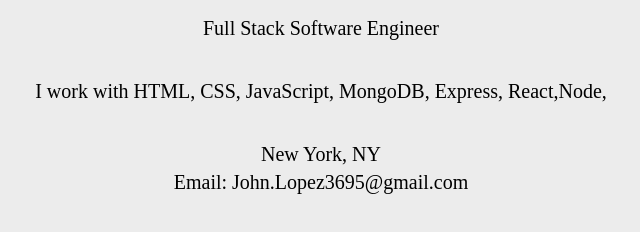
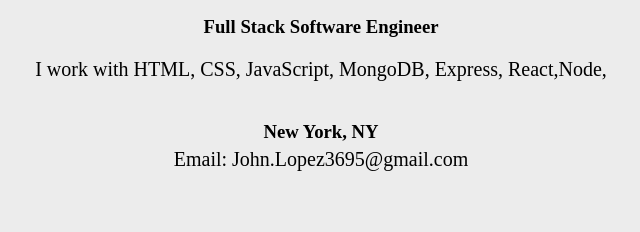
Before and after one commit to JLopez0001/Portfolio-Site, a plain HTML site: page index.html in a window 1280 px wide. Shown: the part 206-438 px from the top of the page, without its empty margins (319-959 px from the left). Drawn offline with Linux system fonts and the light colour scheme.

Commit message:
Refactored article tag to have a heading

```diff
--- a/index.html
+++ b/index.html
@@ -4,7 +4,7 @@
     <meta charset="UTF-8">
     <meta name="viewport" content="width=device-width, initial-scale=1.0">
     <title>My Portfolio Page</title>
-    <link rel="stylesheet" href="styles.css"
+    <link rel="stylesheet" href="styles.css">
 </head>
 <body>
     <header>
@@ -19,12 +19,12 @@
     <h1>John Lopez</h1>
 
     <article>
-        <p>Full Stack Software Engineer</p>
+        <h3>Full Stack Software Engineer</h3>
         <p>I work with HTML, CSS, JavaScript, MongoDB, Express, React,Node,</p>
     </article>
 
     <article>
-        <p class="location">New York, NY</p>
+        <h3 class="location">New York, NY</h3>
         <p class="email">Email: John.Lopez3695@gmail.com</p>
     </article>
 </body>
```
